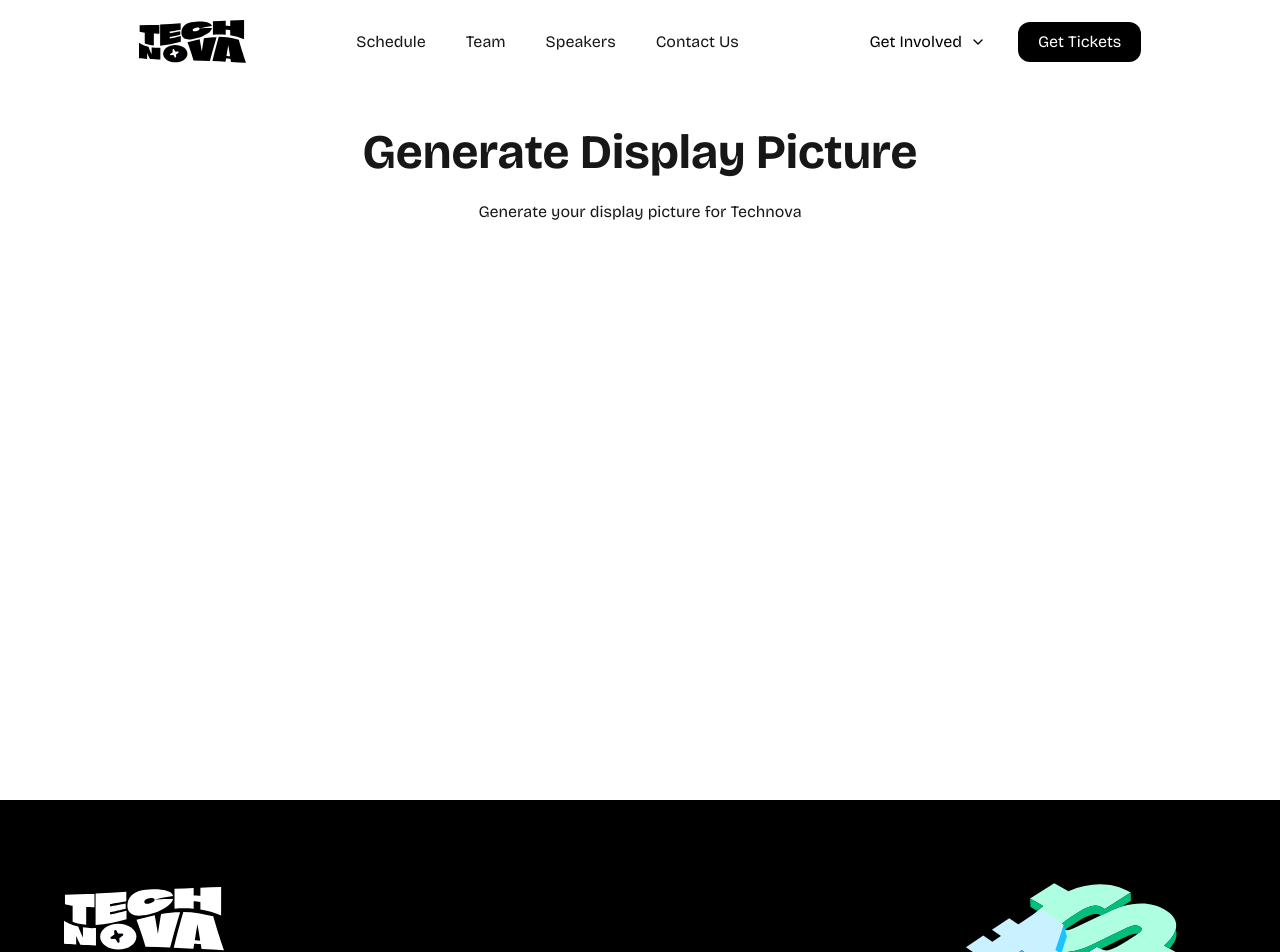
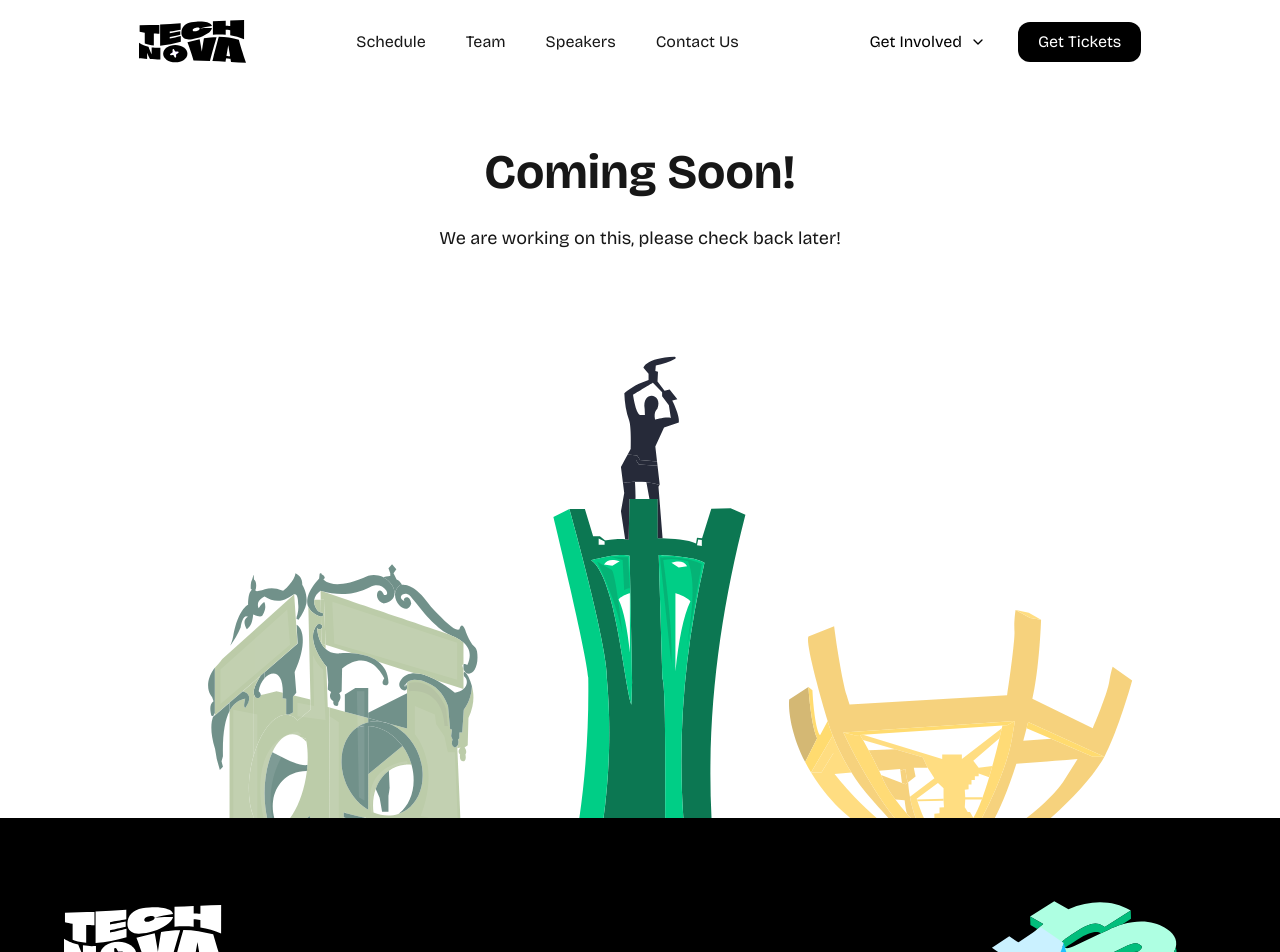
Before and after one commit to TheMoeEntity/technova, a Next.js app: page /generate-dp in a window 1280 px wide. Shown: the top 952 px of the page. Built offline with nearby package versions, Linux system fonts and the light colour scheme.

Commit message:
New updates according to design

```diff
--- a/src/app/(routes)/generate-dp/page.tsx
+++ b/src/app/(routes)/generate-dp/page.tsx
@@ -1,11 +1,10 @@
+import ComingSoon from "@/component/ui/ComingSoon";
+
 const GenerateDP = () => {
   return (
-    <div className="flex flex-col min-h-screen bg-white font-bricolage-grotesque">
-      <div className="flex flex-col items-center gap-6 justify-center py-32 px-4 md:px-8">
-        <h1 className="text-4xl xl:text-5xl font-bold">
-          Generate Display Picture
-        </h1>
-        <p>Generate your display picture for Technova</p>
+    <div className="flex flex-col md:min-h-screen pb-16 md:pb-0 bg-white font-bricolage-grotesque">
+      <div className="flex flex-col items-center gap-6 justify-center pt-32 px-4 md:px-8">
+        <ComingSoon />
       </div>
     </div>
   );
--- a/src/app/(routes)/speakers/page.tsx
+++ b/src/app/(routes)/speakers/page.tsx
@@ -1,11 +1,10 @@
+import ComingSoon from "@/component/ui/ComingSoon";
+
 const Speakers = () => {
   return (
-    <div className="flex flex-col min-h-screen bg-white font-bricolage-grotesque">
-      <div className="flex flex-col items-center gap-6 justify-center py-32 px-4 md:px-8">
-        <h1 className="text-4xl xl:text-5xl font-bold">Meet the Speakers</h1>
-        <p>
-          Passionate individuals dedicated to bringing Web3 innovation to Africa
-        </p>
+    <div className="flex flex-col md:min-h-screen pb-16 md:pb-0 bg-white font-bricolage-grotesque">
+      <div className="flex flex-col items-center gap-6 justify-center pt-32 px-4 md:px-8">
+        <ComingSoon />
       </div>
     </div>
   );
--- a/src/component/sections/Home/Attendees.tsx
+++ b/src/component/sections/Home/Attendees.tsx
@@ -81,7 +81,7 @@ const Attendees = () => {
   };
 
   return (
-    <section className="w-full py-24 xl:pb-28 xl:pt-16">
+    <section className="w-full py-24 xl:pb-28 xl:pt-16 bg-[#FFFCF5]">
       <h2 className="text-center text-4xl max-w-xl mx-auto lg:text-5xl font-bold">
         What we Explore
       </h2>
--- a/src/component/sections/Home/Hero.tsx
+++ b/src/component/sections/Home/Hero.tsx
@@ -11,7 +11,7 @@ import { Data } from "@/lib/constants";
 const Hero = () => {
   const [showMap, setShowMap] = useState(false);
   return (
-    <section className="bg-[#FFF9EA] flex-col h-[870px] lg:h-[680px] xl:h-[1000px] overflow-y-hidden w-full flex items-center py-28">
+    <section className="bg-[#FFF9EA] flex-col h-[888px] lg:h-[680px] xl:h-[1000px] overflow-y-hidden w-full flex items-center py-28">
       <motion.div
         initial={{ opacity: 0, y: 20 }}
         animate={{ opacity: 1, y: 0 }}
@@ -105,7 +105,7 @@ const Hero = () => {
           className="xl:w-[350px] xl:h-[840px "
         >
           <motion.div
-            animate={{ y: [0, -12, 0] }}
+            animate={{ y: [0, -8, 0] }}
             transition={{
               duration: 4.5,
               repeat: Infinity,
--- a/src/component/sections/Home/Partners.tsx
+++ b/src/component/sections/Home/Partners.tsx
@@ -10,15 +10,15 @@ const Partners = () => {
       <h2 className="text-3xl text-center md:text-4xl max-w-xl mx-auto lg:text-5xl font-bold">
         Our Partners
       </h2>
-      <div className="grid grid-cols-1 md:grid-cols-4 items-center justify-center gap-5 py-1 mt-10 md:mt-20">
-        <div className="md:py-12 md:px-24 flex justify-center items-center bg-[#FFFCFC]">
+      <div className="grid mx-auto mb-10 max-w-6xl gap-y-10 grid-cols-2 md:grid-cols-4 items-center justify-center px-3 md:px-0 py-1 mt-10 md:mt-20">
+        <div className="md:py-16 transition-colors duration-500 hover:bg-[#FFF9EA] h-auto pr-3 md:pr-0 md:px-10 border-r-[#EAEAEA] border-r flex justify-center items-center bg-[#FFFCFC]">
           <Image
             src={sponsorImage}
             alt="Sponsor"
             className="w-[200px] h-20 object-cover"
           />
         </div>
-        <div className="md:py-12 md:px-24 flex justify-center items-center bg-[#FFFCFC]">
+        <div className="md:py-12 md:px-8 transition-colors duration-500 hover:bg-[#FFF9EA] md:border-r-[#EAEAEA] md:border-r flex justify-center items-center bg-[#FFFCFC]">
           <Image
             src={ebonyistateGovernment}
             alt="Sponsor"
@@ -26,7 +26,7 @@ const Partners = () => {
             className="w-[107px] h-[105px] object-cover"
           />
         </div>
-        <div className="md:py-12 md:px-24 flex justify-center items-center bg-[#FFFCFC]">
+        <div className="md:py-12 md:px-8 transition-colors duration-500 hover:bg-[#FFF9EA] border-r-[#EAEAEA] border-r flex justify-center items-center bg-[#FFFCFC]">
           <Image
             src={funai}
             alt="Sponsor"
@@ -34,7 +34,7 @@ const Partners = () => {
             className="w-[99px] h-[99px] object-cover"
           />
         </div>
-        <div className="md:py-12 md:px-24 flex justify-center items-center bg-[#FFFCFC]">
+        <div className="md:py-12 md:px-8 transition-colors duration-500 hover:bg-[#FFF9EA] flex justify-center items-center bg-[#FFFCFC]">
           <Image
             src={ebsu}
             alt="Sponsor"
--- a/src/component/ui/CategoryCard.tsx
+++ b/src/component/ui/CategoryCard.tsx
@@ -46,7 +46,7 @@ export function CategoryCard({
     <motion.div
       onMouseEnter={handleMouseEnter}
       onMouseLeave={handleMouseLeave}
-      className="relative h-64 overflow-hidden rounded-3xl shadow-lg cursor-pointer"
+      className="relative h-64 overflow-hidden rounded-3xl cursor-pointer"
       initial={{ opacity: 0, y: 20 }}
       animate={{ opacity: 1, y: 0 }}
       exit={{ opacity: 0, y: 20 }}
--- /dev/null
+++ b/src/component/ui/ComingSoon.tsx
@@ -0,0 +1,100 @@
+"use client";
+import { Calendar, MapPin, X } from "lucide-react";
+import { useState } from "react";
+import Image from "next/image";
+import artifact from "@/assets/images/artifact-1.svg";
+import artifact2 from "@/assets/images/artifact-2.svg";
+import artifact3 from "@/assets/images/artifact-3.svg";
+import { motion } from "framer-motion";
+
+const ComingSoon = () => {
+  return (
+    <section className="flex-col md:h-[870px] lg:h-[680px] xl:h-[690px] overflow-y-hidden w-full flex items-center pt-5">
+      <div className="">
+        <h1 className="text-4xl text-center xl:text-5xl font-bold">
+          Coming Soon!
+        </h1>
+        <p className="text-lg text-center mt-7">
+          We are working on this, please check back later!
+        </p>
+      </div>
+      <div className="hidden mt-[70px] h-full relative md:grid grid-cols-3 md:px-28 xl:px-0 w-full max-w-4xl mx-auto">
+        {/* Left Artifact */}
+        <motion.div
+          initial={{ opacity: 0, x: -50, y: 50 }}
+          animate={{ opacity: 1, x: 0, y: 0 }}
+          transition={{ duration: 0.8, delay: 0.2, ease: "easeOut" }}
+          className=""
+        >
+          <motion.div
+            animate={{ y: [0, -9, 0] }}
+            transition={{
+              duration: 4,
+              repeat: Infinity,
+              ease: "easeInOut",
+            }}
+            className="w-full h-auto translate-y-34 xl:translate-y-40"
+          >
+            <Image
+              src={artifact}
+              alt="Artifact 1"
+              className="w-full h-auto object-cover"
+            />
+          </motion.div>
+        </motion.div>
+
+        {/* Center Artifact */}
+        <motion.div
+          initial={{ opacity: 0, y: 50 }}
+          animate={{ opacity: 1, y: 0 }}
+          transition={{ duration: 0.8, delay: 0.4, ease: "easeOut" }}
+          className=""
+        >
+          <motion.div
+            animate={{ y: [0, -20, 0] }}
+            transition={{
+              duration: 5,
+              repeat: Infinity,
+              ease: "easeInOut",
+              delay: 0.5,
+            }}
+            className="w-full flex items-center justify-center h-full xl:h-[650px]"
+          >
+            <Image
+              src={artifact2}
+              alt="Artifact 2"
+              className="w-full h-full object-cover"
+            />
+          </motion.div>
+        </motion.div>
+
+        {/* Right Artifact */}
+        <motion.div
+          initial={{ opacity: 0, x: 50, y: 50 }}
+          animate={{ opacity: 1, x: 0, y: 0 }}
+          transition={{ duration: 0.8, delay: 0.6, ease: "easeOut" }}
+          className="xl:w-[350px] xl:h-[840px "
+        >
+          <motion.div
+            animate={{ y: [0, -12, 0] }}
+            transition={{
+              duration: 4.5,
+              repeat: Infinity,
+              ease: "easeInOut",
+              delay: 1,
+            }}
+            className="w-full h-full translate-y-20 xl:translate-y-20 xl:w-[350px]"
+          >
+            <Image
+              src={artifact3}
+              alt="Artifact 3"
+              className="w-full h-full object-contain"
+            />
+          </motion.div>
+        </motion.div>
+      </div>
+    </section>
+  );
+};
+
+export default ComingSoon;
--- a/src/lib/constants.ts
+++ b/src/lib/constants.ts
@@ -39,7 +39,7 @@ export const links = [
     label: "Team",
   },
   {
-    href: "/#",
+    href: "/speakers",
     label: "Speakers",
   },
   {
```
